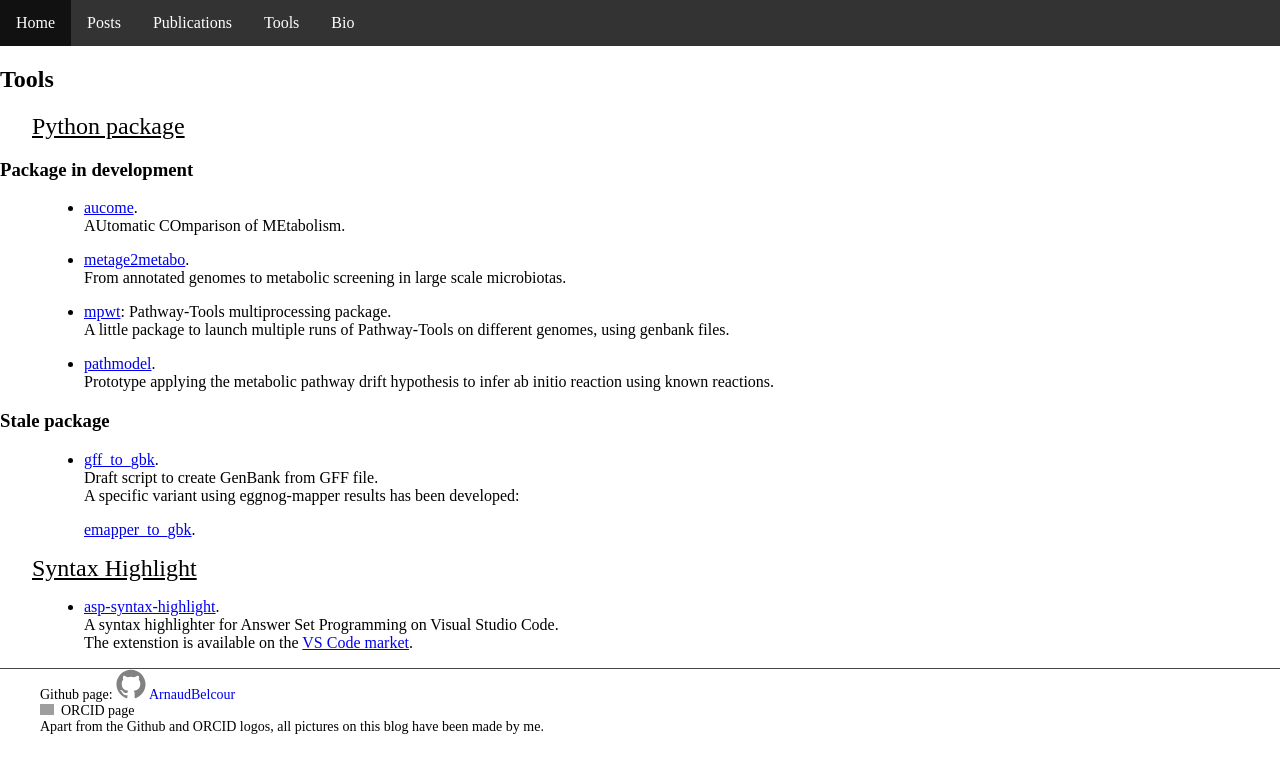
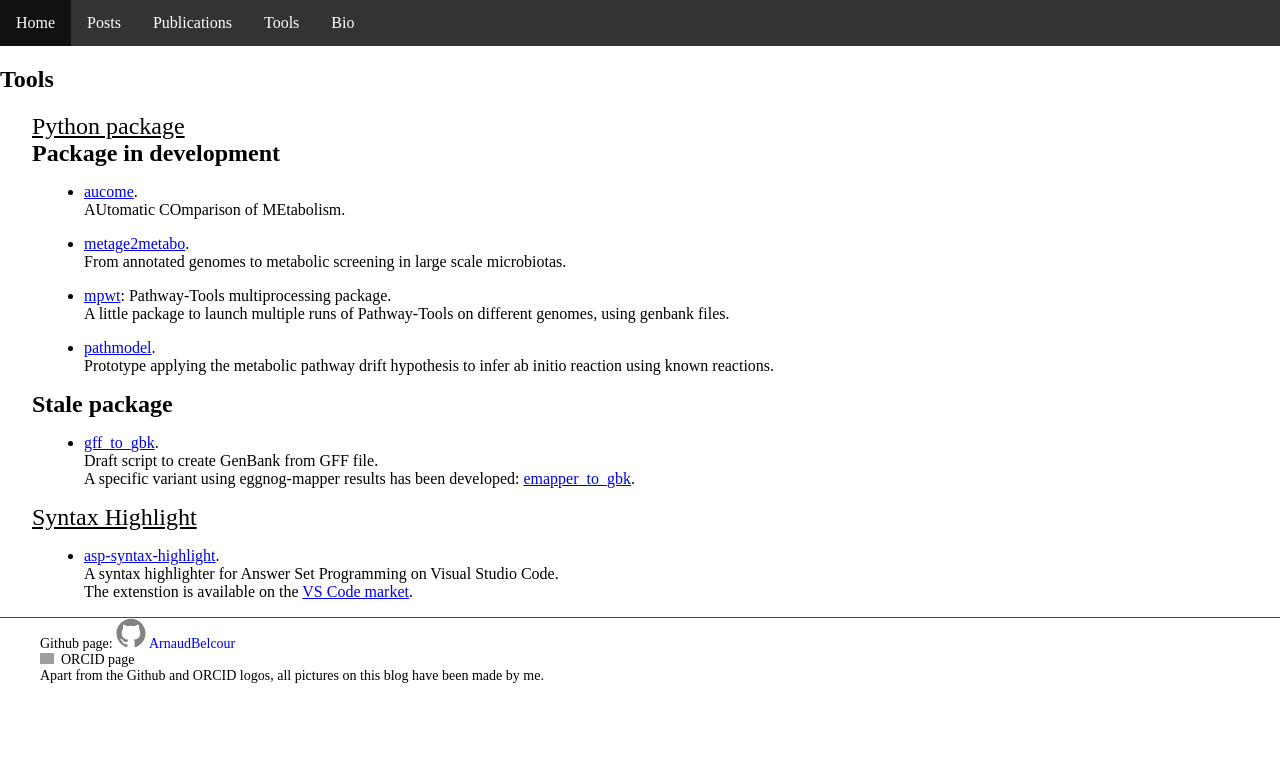
Before and after one commit to ArnaudBelcour/blog, a Jekyll site: the page built from pages/tools.html, in a window 1280 px wide. Shown: the top 773 px of the page. Built offline with Jekyll 4.4.1, drawn with Linux system fonts in a browser that asks for light colours; grey boxes are pictures that could not be loaded.

Commit message:
Fix issue with CSS.

```diff
--- a/assets/css/style.css
+++ b/assets/css/style.css
@@ -7,6 +7,13 @@ div h2 {
   text-decoration: underline;
   font-size: 1.5em;
   font-weight:normal;
+  margin: auto;
+  width: 95%;
+}
+
+div h3 {
+  font-size: 1.5em;
+  font-weight:bold;
   margin: auto;
   width: 95%;
 }
--- a/pages/tools.html
+++ b/pages/tools.html
@@ -35,7 +35,7 @@ permalink: pages/tools/
 					<li>
 						<p><a href='https://github.com/ArnaudBelcour/gff_to_gbk'>gff_to_gbk</a>.<br>
 							Draft script to create GenBank from GFF file.<br>
-							A specific variant using eggnog-mapper results has been developed: <p><a href='https://github.com/AuReMe/emapper_to_gbk'>emapper_to_gbk</a>.<br>
+							A specific variant using eggnog-mapper results has been developed: <a href='https://github.com/AuReMe/emapper_to_gbk'>emapper_to_gbk</a>.<br>
 						</p>
 					</li>
 				</ul>
```
